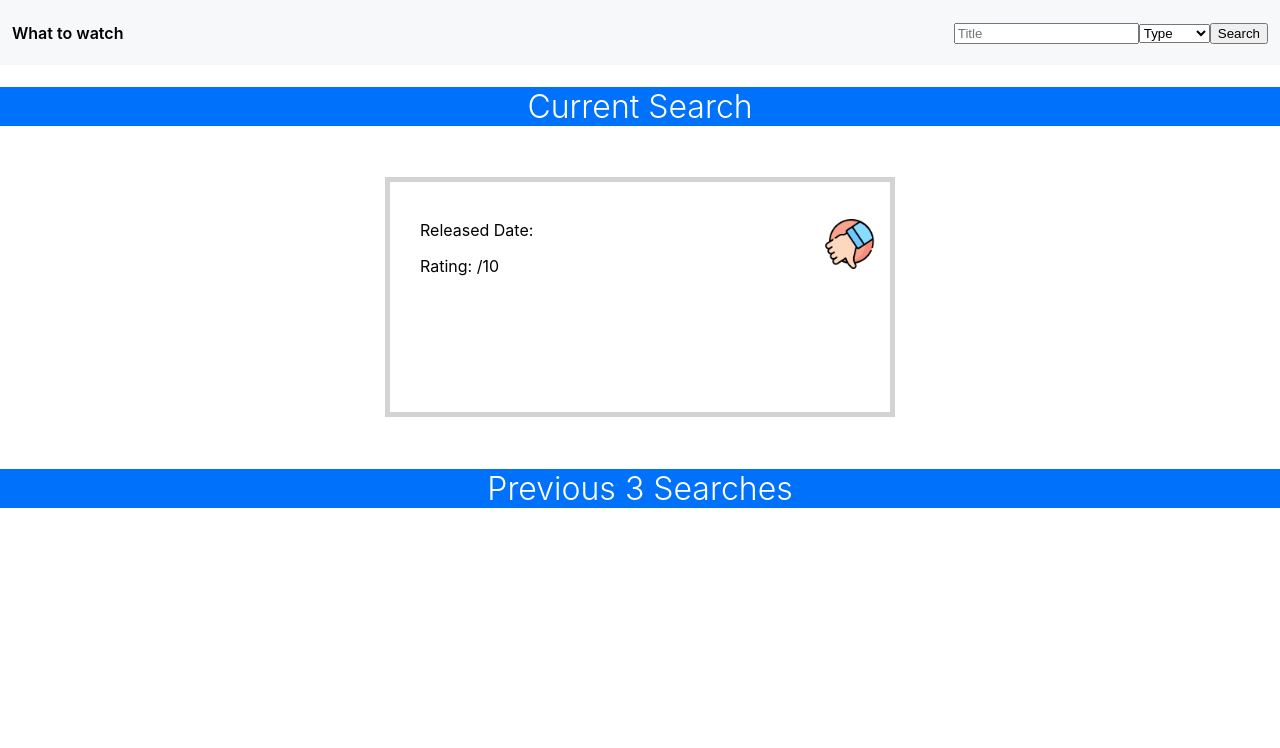
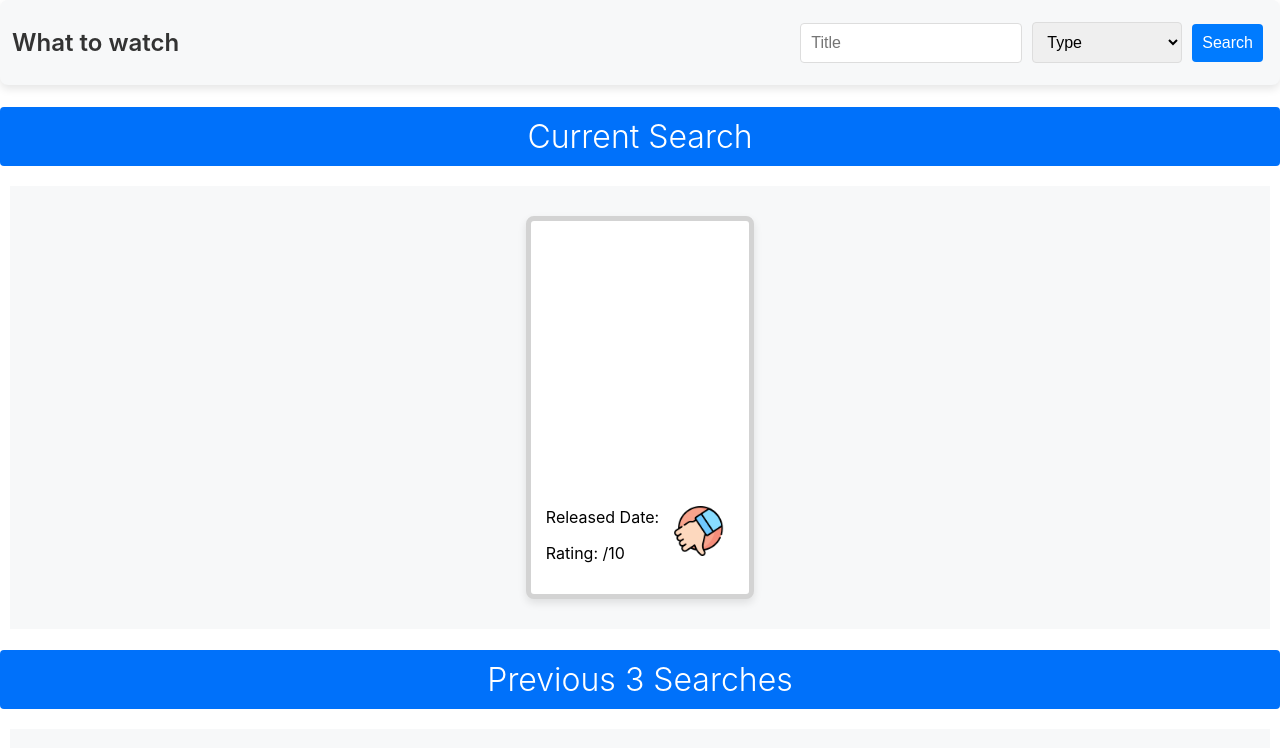
Before and after one commit to CoderBunnyS/MovieApp, a React (Create React App) app: page / in a window 1280 px wide. Shown: the top 748 px of the page. Built offline with nearby package versions, Linux system fonts and the light colour scheme.

Commit message:
styling changes

```diff
--- a/src/Assets/App.css
+++ b/src/Assets/App.css
@@ -3,21 +3,29 @@
   flex-wrap: wrap;
   justify-content: space-between;
 }
+
 .currentMovie {
-  width: 500px;
+  max-width: 500px;
   border: 5px solid #d3d3d3;
-  margin: 10px;
-  justify-content: center;
-  align-items: center;
-  margin: auto;
+  margin: 10px auto;
+  padding: 15px;
+  background-color: #fff;
+  box-shadow: 0 4px 8px rgba(0, 0, 0, 0.1);
+  border-radius: 8px;
 }
+
 .movie {
   width: 30%;
   border: 5px solid #d3d3d3;
   margin: 10px;
   justify-content: center;
   align-items: center;
+  padding: 10px;
+  background-color: #fff;
+  box-shadow: 0 4px 8px rgba(0, 0, 0, 0.1);
+  border-radius: 8px;
 }
+
 .movie-gallery-container {
   margin: 10px;
   padding: 20px 0;
@@ -25,10 +33,15 @@
   flex-wrap: wrap;
   align-items: center;
   justify-content: center;
+  background-color: #f7f8f9;
 }
+
 .divider {
   background-color: #0079f4;
   color: white;
   font-weight: 400;
   text-align: center;
+  padding: 10px;
+  margin-bottom: 20px;
+  border-radius: 4px;
 }
--- a/src/Assets/CurrentMovie.css
+++ b/src/Assets/CurrentMovie.css
@@ -1,19 +1,24 @@
-.movie{
-    /* height: auto; */
-    width: 500px;
-    border: lightgrey 5px solid;
+.movie {
+  max-width: 500px;
+  border: 5px solid lightgrey;
   margin: 10px;
+  padding: 15px;
+  background-color: #fff;
+  box-shadow: 0 4px 8px rgba(0, 0, 0, 0.1);
+  border-radius: 8px;
+  overflow: hidden;
 }
 
-  .ratings-container{
+.ratings-container {
   display: flex;
   flex-wrap: wrap;
   justify-content: space-between;
+  margin-top: 10px;
 }
 
-  img{
+img {
   width: auto;
   height: 200px;
-    float: left;
   margin: 15px;
+  border-radius: 8px;
 }
--- a/src/Assets/Ratings.css
+++ b/src/Assets/Ratings.css
@@ -1,3 +1,9 @@
-.thumb-icons{
+.thumb-icons {
     height: 50px;
-}
+    margin-right: 10px;
+    transition: transform 0.3s ease;
+  }
+
+  .thumb-icons:hover {
+    transform: scale(1.1);
+  }
--- a/src/Assets/Search.css
+++ b/src/Assets/Search.css
@@ -4,9 +4,43 @@
   padding: 12px;
   align-items: center;
   background-color: #f7f8f9;
+  box-shadow: 0 4px 8px rgba(0, 0, 0, 0.1);
+  border-radius: 8px;
+  margin-bottom: 20px;
 }
 
-  .headerText{
+.headerText {
   font-weight: 600;
-    font-size: medium;
+  font-size: 1.5rem;
+  color: #333;
 }
+
+.container-header input,
+.container-header select,
+.container-header button {
+  padding: 10px;
+  font-size: 1rem;
+  border: 1px solid #ddd;
+  border-radius: 4px;
+  margin: 0 5px;
+}
+
+.container-header button {
+  background-color: #007bff;
+  color: white;
+  border: none;
+  cursor: pointer;
+  transition: background-color 0.3s ease;
+}
+
+.container-header button:hover {
+  background-color: #0056b3;
+}
+
+.container-header input {
+  width: 200px;
+}
+
+.container-header select {
+  width: 150px;
+}
--- a/src/Assets/pastSearches.css
+++ b/src/Assets/pastSearches.css
@@ -1,19 +1,23 @@
 .container {
     width: 100%;
-}
+  }
 
-.movie-gallery-container{
+  .movie-gallery-container {
     margin: 10px;
     padding: 20px 0;
     display: flex;
     flex-wrap: wrap;
     align-items: center;
     justify-content: center;
-}
+    background-color: #f7f8f9;
+  }
 
-.title{
-    background: #0071fa;
+  .title {
+    background-color: #0071fa;
     color: white;
     text-align: center;
     font-weight: 300;
-}
+    padding: 10px;
+    border-radius: 4px;
+    margin-bottom: 20px;
+  }
```
Lines whose indentation alone changed are shown as unchanged.
